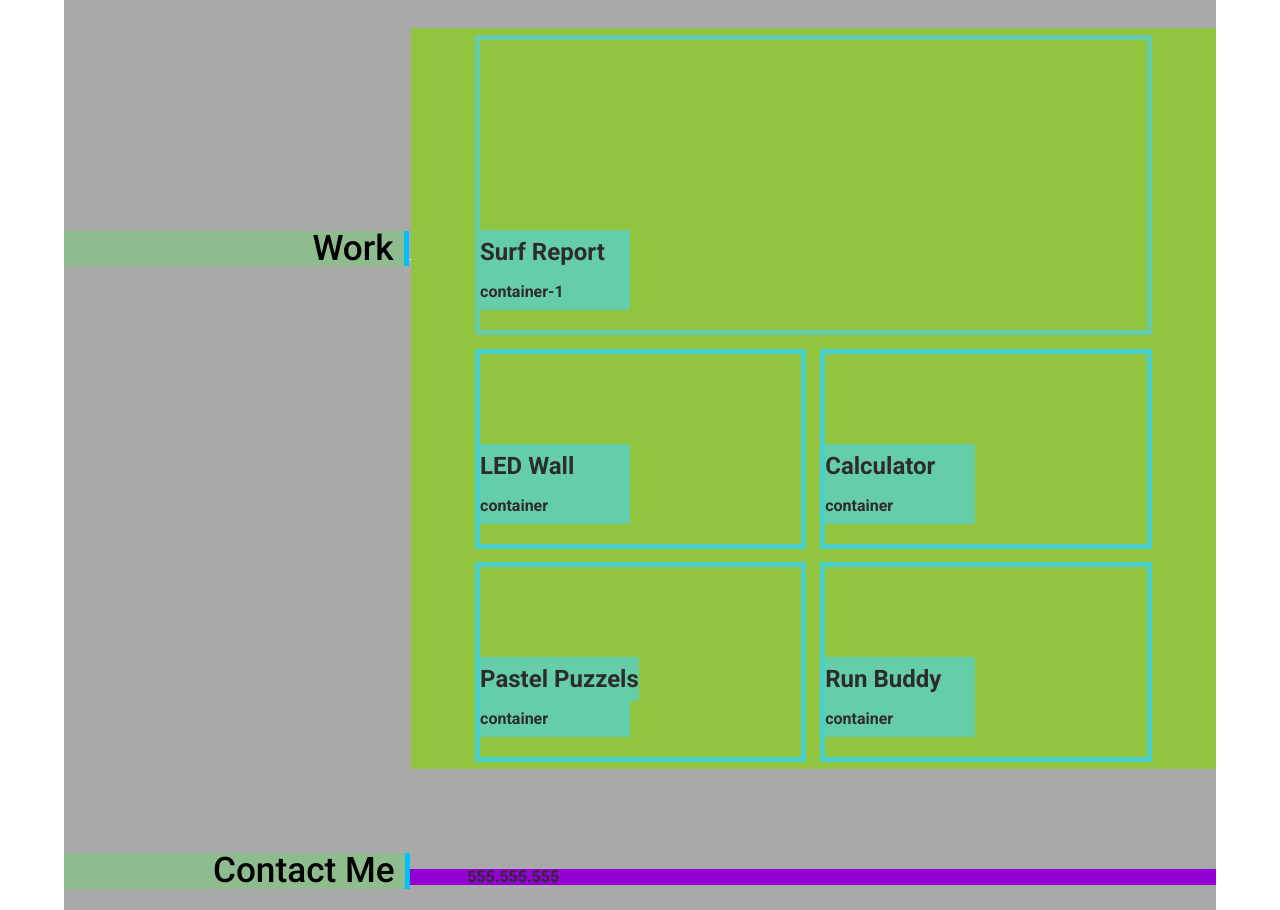
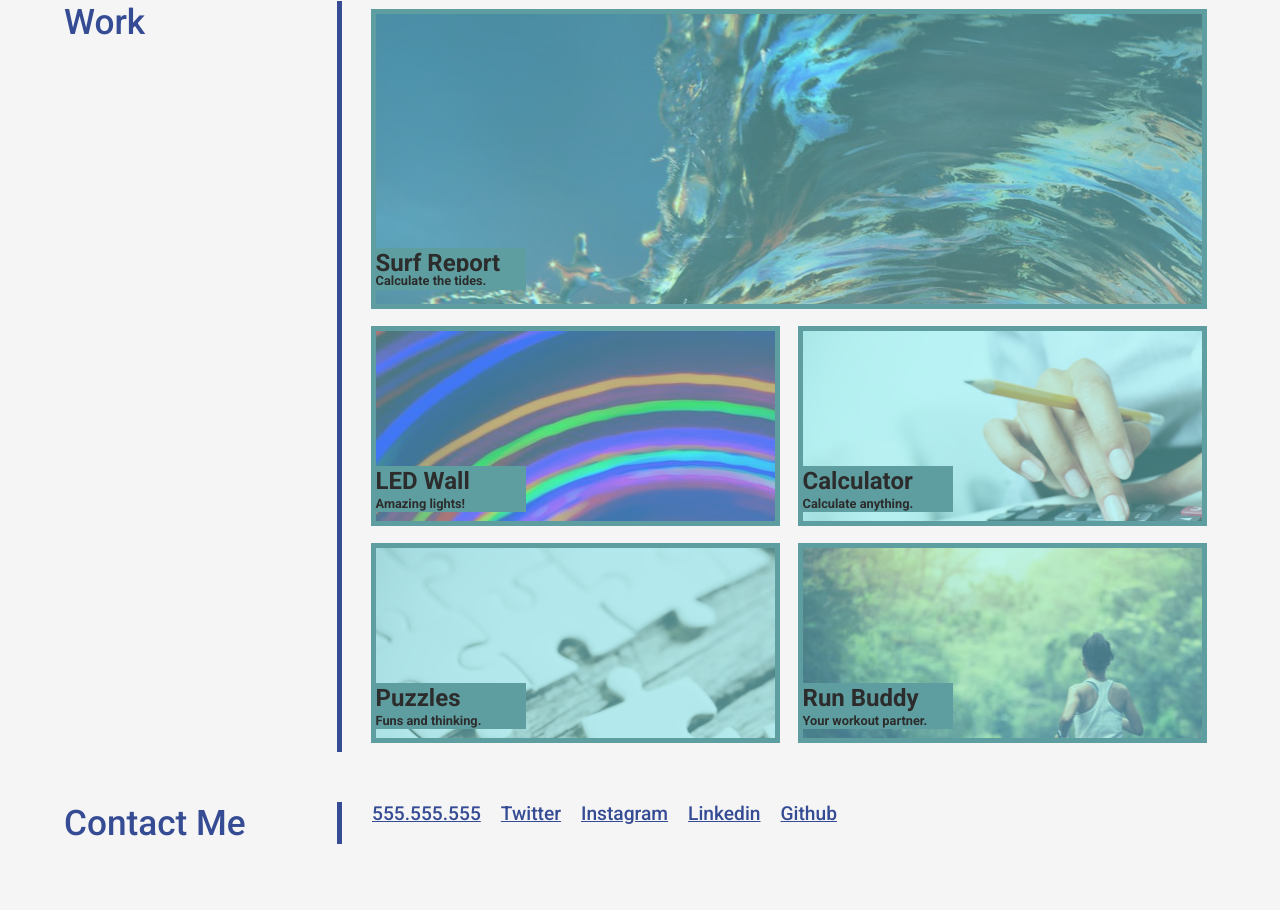
Before and after one commit to Endres2/portfolioWebsite, a plain HTML site: page index.html in a window 1280 px wide. Shown: the part 590-1500 px from the top of the page. Drawn offline with nearby package versions, Linux system fonts and the light colour scheme.

Commit message:
Finished page layout and functionality, need to refractor code

```diff
--- a/Assets/styles.css
+++ b/Assets/styles.css
@@ -2,13 +2,18 @@
     font-family:"Roboto", "Arial", "Helvetica", "sans-serif";
     font-weight: 500;
     text-align: center;
+    line-height: 1.2;
+
 }
+
 header{
     background-color: rgb(44, 44, 44);
     height: 100px;
     display: flex;
     justify-content: space-between;
     align-items: center;
+    line-height: 1;
+
 
 }
 h1{
@@ -21,33 +26,35 @@ h1{
     font-weight: bolder;
     max-height: 100px;;
 
+}
+h3{
+    text-align: right;
+    color: rgb(53, 75, 148);
+    border-right: solid 5px rgb(53, 75, 148);
+    font-size: 220%;
+    padding-right: 5px ;
+    margin: 0 20px 50px 0;
 
 }
+
 nav{
-    display: flexbox;
-
-}
-nav ul {
     display: flex;
     justify-content: space-between;
     min-width: 300px;
 
 }
-ol, ul {
-    list-style: none;
-
-}
-nav a{
-    color: cadetblue;
+nav ul {
+    display: flex;
 
 }
 
 .navLink{
+    color: cadetblue;
     flex-wrap: wrap;
     flex-direction: row;
     font-size: 150%;
-    padding: 0 20px 0 20px;
     display: block;
+    list-style: none;
 }
 
 figure{
@@ -60,13 +67,14 @@ figure{
     justify-content: flex-end;
 
 
+
 }
 figure > h2{
 
     background-color: cadetblue;
     font-weight: bolder;
     color: rgb(44, 44, 44);
-    font-size: 200%;
+    font-size: 150%;
     flex: 0 0 30%;
     flex-flow:row flex-end;
     padding: 15px 20px 15px 20px;
@@ -77,95 +85,162 @@ figure > h2{
 }
 /* Contains flex box and footer */
 main{
+    background-color:whitesmoke;
     display: flex;
-    justify-content: space-around;
-    height: 50rem;
-    padding: 0 5%;;
+    flex: 1 1 100%;
+    padding: 5% 5%;
 }
 .flex-grid{
-    margin-top: 20px;
     display: flex;
+    flex: 1 1 90%;
     flex-flow: row wrap;
-    background-color: darkgray;
-    align-items: stretch;
-    align-content: space-between;
-    align-items: baseline;
-    height: fit-content;
-
+    height:fit-content;
+}
+.flex-title{
+    display: flex;
+    flex-wrap: wrap;
+    flex: 1 1 20%;
 
 }
-.flex-item{
-    flex-wrap: wrap;
-    flex: 1 1 24%;
-    background-color: darkseagreen;
-    text-align: right;
-    border-right: solid 5px deepskyblue;
-    padding-right: 10px;
-    font-size: 220%;
+.flex-content{
+    flex-flow: row wrap;
+    flex: 1 1 70%;
+    min-width: 469;
+    height: fit-content;
+    margin-bottom: 50px;
+
 }
-.flex-content{
-    padding: 0 5%;
-    flex-wrap: wrap;
-    flex: 1 1 64%;
-    min-width: 469;
-    background-color: darkviolet;
-    height: fit-content;
-    margin: 50px 0;
+p{
+   text-align: left;
 }
-
 .project{
     display: flex;
     flex-flow: row wrap;
-    background-color: rgb(146, 197, 63);
-
-
 }
+/* /////////////////////////////////////////////////////////////// */
 .flex-image-1{
+    position: relative;
     display: flex;
-    border: solid 5px mediumaquamarine;
-    flex: 3 1 98%;
+    border: solid 5px cadetblue;
+    flex: 3 1 90%;
     height: 300px;
     margin: 1%;
     flex-flow: column;
     justify-content: flex-end;
     align-items: flex-start;
+    position: relative;
+    /* background-image:url("bannerImage2.jpg") ; */
 
 
 }
+.flex-image-1>a{
+    box-shadow: inset 2000px 0 0 0 rgba(128, 236, 240, 0.5);
+    display:inline-block;
+    overflow:hidden;
+    width:100%;
+    height:100%;
+}
+.flex-image-1>a:hover{
+    box-shadow: unset;
+}
+.flex-image>a{
+    box-shadow: inset 2000px 0 0 0 rgba(128, 236, 240, 0.5);
+    display:inline-block;
+    overflow:hidden;
+    width:100%;
+    height:100%;
+}
+.flex-image>a:hover{
+    box-shadow: unset;
+}
 .flex-image{
     display: flex;
-    border: solid 5px mediumturquoise;
-    flex: 1 1 48%;
+    border: solid 5px cadetblue;
+    color: darkgray;
+    flex: 1 1 45%;
     height: 200px;
     margin: 1%;
     flex-flow: column;
     justify-content: flex-end;
     align-items: flex-start;
+    background-image:url("bannerImage2.jpg") ;
+    box-shadow: inset 2000px 0 0 0 rgba(128, 236, 240, 0.5);
 
 }
-.project-title > h4, p {
+.background-image{
+    position: relative;
+    box-shadow: inset 2000px 0 0 0 rgba(128, 236, 240, 0.5);
+}
+
+.background-image:hover{
+    box-shadow: unset;
+}
+/* //////////////////////////////////////////////////////////////// */
+.project-title > h4, h5 {
+    position: absolute;
+    bottom: 5%;
+    background-color: cadetblue;
     display: flex;
     font-weight: bolder;
-    background-color: mediumaquamarine;
+    color: darkgray;
+    text-align: left;
     min-width: 150px;
-    padding: 10px 0;
+    padding: 1px 0;
     color: rgb(44, 44, 44);
 }
+h5{
+
+    font-size: 80%;
+}
+
 .project-title > h4{
     font-size: 150%;
+    bottom: 25px;
 }
-.project-title > p{
-    margin-bottom: 20px;;
+
+.navLink{
+    display: flex;
+    width: fit-content;
+    margin: 0 10px 0 10px;
+    background-size: 50% 200%;
+    background-image: linear-gradient(to bottom, rgb(44, 44, 44) 50%, cadetblue 50%);
+    -webkit-transition: background-position 1s;
+    -moz-transition: background-position 1s;
+    transition: background-position 1s;
 
 }
-a{
-    display: block;
-    background-color: rgb(112, 216, 152);
+.navLink:hover{
+    background-position: 0 100%;
+    color: rgb(44, 44, 44);
 }
+.contact-grid{
+    display: flex;
+    flex: 1 1 70%;
+}
+.links{
+    font-size: 120%;
+    margin: 0 10px 0 10px;
+    background-size: 50% 200%;
+    background-image: linear-gradient(to bottom, whitesmoke 50%, rgb(53, 75, 148) 50%);
+    color: rgb(53, 75, 148);
+    -webkit-transition: background-position 1s;
+    -moz-transition: background-position 1s;
+    transition: background-position 1s;
+    display: flex;
+    flex-flow: row;
+    justify-content: space-between;
+
+}
+.links:hover{
+    background-position: 0 100%;
+    color: whitesmoke;
+}
+
 
 @media screen and (max-width: 768px){
 header, main {
     flex-direction: column;
+
 
     height: 60%;
     }
@@ -185,22 +260,19 @@ h2{
 
 
 }
-h3{
 
-
-}
 .flex-grid{
     flex-direction: column;
     align-items: flex-start;
 
 
 }
-.flex-item{
+.flex-title{
     text-align: left;
     padding: 0 0%;
     width: 100%;
     border-right: 0;
-    border-bottom: solid 5px mediumturquoise;
+    border-bottom: solid 5px rgb(53, 75, 148);
     align-items:flex-start;
 
 }
@@ -221,6 +293,11 @@ figure{
     background-color: mediumvioletred;
 
 }
-
+.contact-grid{
+    flex-flow: column;
 
 }
+.links{
+    margin-bottom: 20px;
+}
+}
--- a/index.html
+++ b/index.html
@@ -25,7 +25,7 @@
                     <li><a class = "navLink" href="#aboutMe"> About Me</a></li>
                     <li><a class = "navLink" href="#work">Work</a></li>
                     <li><a class = "navLink" href="#contactMe">Contact Me</a></li>
-                    <li><a class = "navLink" href="#Resume">Resume</a></li>
+                    <li><a class = "navLink" href="https://www.google.com/">Resume</a></li>
                 </ul>
             </nav>
 
@@ -35,46 +35,45 @@
             <!-- Add image banner as background -->
 
             <div class="flex-grid">
-                <h3 id="aboutMe" class="flex-item">About Me</h3>
-                <hr>
-                <p class="flex-content">Hello evryone, welcome to my portfolio page. I am a full stack Web Developer, I graduated from FIU with a BA in Computer Science. I also completed a UCF coding bootcamp for a Full Stack developer. </p>
-                <h3 id="work" class="flex-item">Work</h3>
-                <hr>
+                <h3 id="aboutMe" class="flex-title">About Me</h3>
+                <p class="flex-content">Hello everyone, welcome to my portfolio page. I am a full stack Web Developer, I graduated from FIU with a BA in Computer Science. I also completed a UCF coding bootcamp for a Full Stack developer. I am skilled in programming languages such as Python, Java, C, HTML, CSS. I know how to structure and implement a data base using MySQL and PostgreSQL. I am also knowledgeable in data structures and algorithms. </p>
+                <h3 id="work" class="flex-title">Work</h3>
                 <!-- Add images of projects -->
                 <div class="flex-content project">
-                    <!-- <img src="" class="flex-image-1" alt="Project1">
-                    <img src="" class="flex-image" alt="Project">
-                    <img src="" class="flex-image" alt="Project">
-                    <img src="" class="flex-image" alt="Project">
-                    <img src="" class="flex-image" alt="Project"> -->
-                    <div class="flex-image-1 project-title">
+                    <div class="background-image flex-image-1 project-title">
+                        <a href="https://www.google.com/" style="background:url(./Assets/surf.jpg) ;" ></a>
                         <h4>Surf Report</h4>
-                        <p>container-1</p>
+                        <h5>Calculate the tides.</h5>
                     </div>
-                    <div class="flex-image project-title">
+                    <div class="background-image flex-image project-title">
+                        <a href="https://www.google.com/" style="background:url(./Assets/led.jpg) no-repeat;" ></a>
                         <h4>LED Wall</h4>
-                        <p>container</p>
+                        <h5>Amazing lights!</h5>
                     </div>
-                    <div class="flex-image project-title">
+                    <div class="background-image flex-image project-title">
+                        <a href="https://www.google.com/" style="background:url(./Assets/calculator.jpg) no-repeat; "></a>
                         <h4>Calculator</h4>
-                        <p>container</p>
+                        <h5>Calculate anything.</h5>
                     </div>
-                    <div class="flex-image project-title">
-                        <h4>Pastel Puzzels</h4>
-                        <p>container</p>
+                    <div class="background-image flex-image project-title">
+                        <a href="https://www.google.com/" style="background:url(./Assets/puzzle.jpg) no-repeat;" ></a>
+                        <h4>Puzzles</h4>
+                        <h5>Funs and thinking.</h5>
                     </div>
-                    <div class="flex-image project-title">
+                    <div class="background-image flex-image project-title">
+                        <a href="https://www.google.com/" style="background:url(./Assets/run.jpg) no-repeat;" ></a>
                         <h4>Run Buddy</h4>
-                        <p>container</p>
+                        <h5>Your workout partner.</h5>
                     </div>
                 </div>
-                <h3 id="contactMe" class="flex-item">Contact Me</h3>
-
-                <p class="flex-content">555.555.555</p>
-                <a class="flex-content" href="https://twitter.com/conchastv">Twitter</a>
-                <a class="flex-content" href="https://www.instagram.com/andy2dhr/">Instagram</a>
-                <a class="flex-content" href="https://www.linkedin.com/in/andres-hernandez-8816471a7/">Linkedin</a>
-                <a class="flex-content" href="https://github.com/Endres2">Github</a>
+                <h3 id="contactMe" class="flex-title">Contact Me</h3>
+                <div class=" contact-grid flex-content">
+                    <a class="links" href="#">555.555.555</a>
+                    <a class="links" href="https://twitter.com/conchastv">Twitter</a>
+                    <a class="links" href="https://www.instagram.com/andy2dhr/">Instagram</a>
+                    <a class="links" href="https://www.linkedin.com/in/andres-hernandez-8816471a7/">Linkedin</a>
+                    <a class="links" href="https://github.com/Endres2">Github</a>
+                </div>
             </div>
         </main>
         <footer>
```
Also changed, not shown: Assets/calculator.jpg (added), Assets/led.jpg (added), Assets/puzzle.jpg (added), Assets/run.jpg (added), Assets/surf.jpeg (added), Assets/surf.jpg (added).
